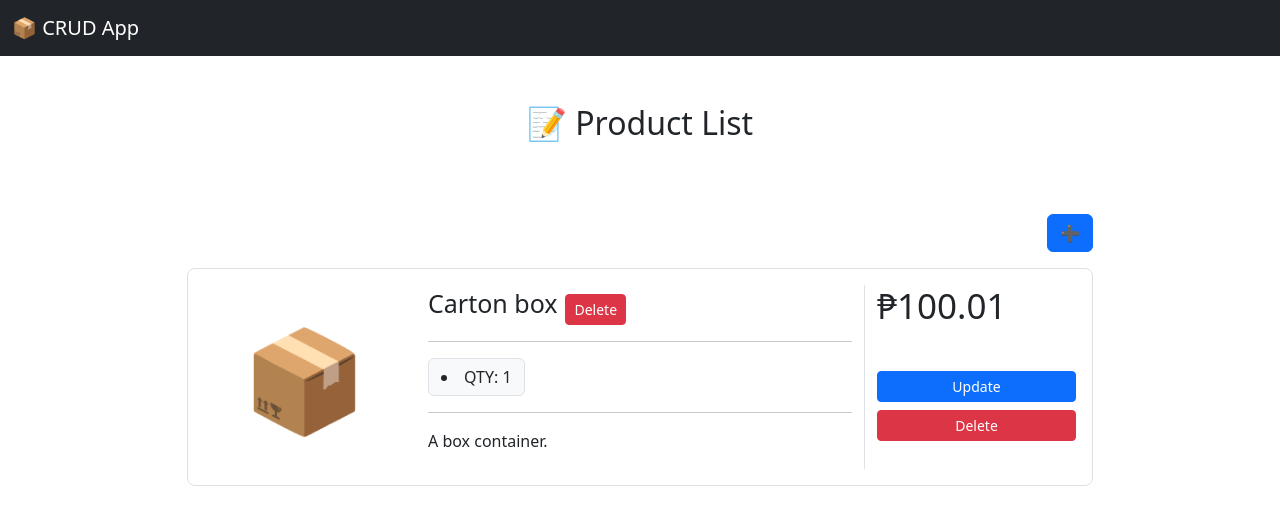
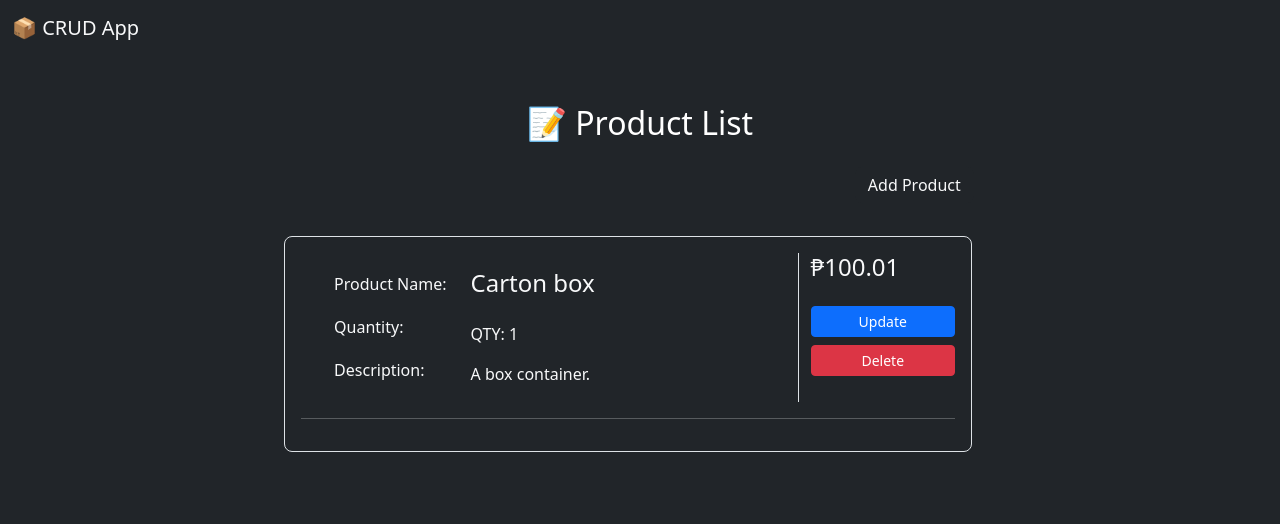
Before and after one commit to PalermoJ12/midtermact2, a Vue app: page / in a window 1280 px wide. Shown: the top 524 px of the page. Built offline with nearby package versions, Linux system fonts and the light colour scheme.

Commit message:
latest commit

```diff
--- a/src/App.vue
+++ b/src/App.vue
@@ -1,9 +1,9 @@
 <template>
-  <div>
+  <div class="vh-100 bg-dark text-white">
     <!-- Navbar -->
     <nav class="navbar navbar-expand-lg navbar-dark bg-dark">
       <div class="container-fluid">
-        <a class="navbar-brand" href="#">
+        <a class="navbar-brand text-light" href="#">
           <span>📦</span>
           CRUD App
         </a>
@@ -17,10 +17,8 @@
 
 <script>
 export default {
-  name: 'App',
-}
+  name: "App",
+};
 </script>
 
-<style>
-
-</style>
+<style></style>
--- a/src/components/CrudMain.vue
+++ b/src/components/CrudMain.vue
@@ -1,118 +1,114 @@
 <template>
   <section>
-      <div class="container py-5 position-relative">
-        <div class="row justify-content-center mb-3">
-          <div class="col-md-12 col-xl-10 d-flex justify-content-end">
-            <button type="button" class="btn btn-primary btn-add" @click="goToAddProductForm" data-bs-toggle="tooltip" data-bs-placement="top" title="Add a Product.">
-              ➕
+    <div class="container row d-flex justify-content-center">
+      <div class="row d-flex justify-content-center mb-3">
+        <div class="d-flex justify-content-end" style="width: 67%">
+          <button
+            type="button"
+            class="btn btn-dark rounded-3 text-light"
+            @click="goToAddProductForm()"
+            data-bs-toggle="tooltip"
+            data-bs-placement="top"
+            title="Add a Product."
+          >
+            <span>Add Product</span>
           </button>
         </div>
       </div>
-        <div class="row justify-content-center mb-3">
-          <div class="col-md-12 col-xl-10">
-            <div class="card shadow-0 border rounded-3">
+      <div class="col-md-8 p-2 row d-flex justify-content-center">
+        <transition-group name="fade" tag="div">
+          <div
+            class="card border rounded-3 col-md-10 mt-2 w-100 bg-dark text-light"
+            v-for="product in products"
+            :key="product.id"
+          >
             <div class="card-body">
+              <ul class="product-list">
+                <li>
                   <div class="row">
-                  <div class="col-md-12 col-lg-3 col-xl-3 mb-4 mb-lg-0 d-flex align-items-center justify-content-center">
-                    <div class="bg-image hover-zoom ripple rounded ripple-surface" style="font-size: 100px;">
-                      📦
-                      <a href="#!">
-                        <div class="hover-overlay">
-                          <div class="mask" style="background-color: rgba(253, 253, 253, 0.15);"></div>
-                        </div>
-                      </a>
+                    <div
+                      class="col-md-6 col-lg-3 col-xl-3 mb-4 mb-lg-0 d-flex justify-content-end align-items-center"
+                    >
+                      <div
+                        class="bg-image hover-zoom ripple rounded ripple-surface"
+                        style="font-size: 100px"
+                      >
+                        <div class="mt-2"><h6>Product Name:</h6></div>
+                        <div class="mt-4"><h6>Quantity:</h6></div>
+                        <div class="mt-4"><h6>Description:</h6></div>
                       </div>
                     </div>
-                  <div class="col-md-6 col-lg-6 col-xl-6">
-                    <!-- Product name -->
-                    <ul class="product-list">
-                      <transition-group name="fade" tag="li">
-                      <li v-for="product in products" :key="product.id">
-                        <span style="font-size: 25px;">{{ product.name }}</span>
-                        <button @click="deleteProduct(product.id)" class="btn btn-danger btn-sm ms-2">Delete</button>
-                      </li>
-                    </transition-group>
-                    </ul>
-                    <hr>
-                    <div class="mt-3 mb-0 text-muted small">
-                      <div class="input-group smaller-container">
-                        <div class="input-group-prepend">
+                    <div class="col-md-6">
+                      <!-- Product Name -->
+                      <h4 class="mt-3">{{ product.name }}</h4>
                       <!-- Product Quantity -->
-                          <div class="input-group-text" id="btnGroupAddon2">
-                            <li v-for="product in products" :key="product.id">
-                              <span>QTY: {{ product.quantity }}</span>
-                            </li>
+                      <p class="mt-4">QTY: {{ product.quantity }}</p>
+                      <!-- Product Description -->
+                      <p class="">{{ product.description }}</p>
+                    </div>
+                    <div
+                      class="col-md-6 col-lg-3 col-xl-3 border-sm-start-none border-start"
+                    >
+                      <!-- Product Price -->
+                      <h4>₱{{ product.price }}</h4>
+                      <div class="d-flex flex-column mt-4">
+                        <button
+                          data-mdb-button-init
+                          data-mdb-ripple-init
+                          class="btn btn-primary btn-sm"
+                          type="button"
+                        >
+                          Update
+                        </button>
+                        <button
+                          @click="deleteProduct(product.id)"
+                          data-mdb-button-init
+                          data-mdb-ripple-init
+                          class="btn btn-danger btn-sm mt-2"
+                          type="button"
+                        >
+                          Delete
+                        </button>
                       </div>
                     </div>
-                        <div class="input-group-append">
-                          <ul class="product-list">
+                  </div>
+                  <hr />
+                </li>
               </ul>
             </div>
           </div>
-                    </div>
-                    <hr>
-                    <!-- Product Description -->
-                    <ul class="product-list">
-                      <li v-for="product in products" :key="product.id">
-                        <span>{{ product.description }}</span>
-                      </li>
-                    </ul>
-                  </div>
-                  <div class="col-md-6 col-lg-3 col-xl-3 border-sm-start-none border-start">
-                    <div class="d-flex flex-row align-items-center mb-1">
-                      <h4 class="mb-1 me-1">
-                        <!-- Product Price -->
-                        <ul class="product-list">
-                          <li v-for="product in products" :key="product.id">
-                            <span style="font-size: 35px;">₱{{ product.price }}</span>
-                          </li>
-                        </ul>
-                      </h4>
-                    </div>
-                    <div class="d-flex flex-column mt-4">
-                      <button data-mdb-button-init data-mdb-ripple-init class="btn btn-primary btn-sm" type="button">Update</button>
-                      <button data-mdb-button-init data-mdb-ripple-init class="btn btn-danger btn-sm mt-2" type="button">Delete</button>
-                    </div>
-                  </div>
-                </div>
-              </div>
-            </div>
-          </div>
+        </transition-group>
       </div>
     </div>
   </section>
 </template>
-
 
 <script>
 export default {
   computed: {
     products() {
       return this.$store.state.products;
-      }
+    },
   },
   methods: {
     goToAddProductForm() {
-        this.$router.push('/add-product');
+      this.$router.push("/add-product");
     },
     deleteProduct(productId) {
-      if (confirm('Are you sure you want to delete this product?')) {
+      if (confirm("Are you sure you want to delete this product?")) {
         // Use Vue's nextTick to ensure the product is removed after the confirm dialog
         this.$nextTick(() => {
-          this.$store.commit('deleteProduct', productId);
+          this.$store.commit("deleteProduct", productId);
           this.saveToLocalStorage();
         });
       }
     },
     saveToLocalStorage() {
-        localStorage.setItem('products', JSON.stringify(this.products));
-      }
+      localStorage.setItem("products", JSON.stringify(this.products));
     },
-  }
+  },
+};
 </script>
-
-
-
 
 <style scoped>
 .container-with-margin {
@@ -139,7 +135,8 @@
   margin-bottom: 5px;
   font-size: 16px;
 }
-  .fade-enter-active, .fade-leave-active {
+.fade-enter-active,
+.fade-leave-active {
   transition: opacity 0.5s;
 }
 .fade-enter, .fade-leave-to /* .fade-leave-active in <2.1.8 */ {
--- a/src/components/ProductForm.vue
+++ b/src/components/ProductForm.vue
@@ -3,18 +3,39 @@
     <form @submit.prevent="addProduct">
       <div class="mb-3">
         <label for="productName" class="form-label">Product Name</label>
-          <input type="text" class="form-control" id="productName" v-model="product.name" required>
+        <input
+          type="text"
+          class="form-control"
+          id="productName"
+          v-model="product.name"
+          required
+        />
       </div>
       <div class="mb-3">
         <label for="productDescription" class="form-label">Description</label>
-          <textarea class="form-control" id="productDescription" v-model="product.description" required></textarea>
+        <textarea
+          class="form-control"
+          id="productDescription"
+          v-model="product.description"
+          required
+        ></textarea>
       </div>
       <div class="mb-3">
         <label for="productPrice" class="form-label">Price</label>
-          <input type="number" class="form-control" id="productPrice" v-model="product.price" required>
+        <input
+          type="number"
+          class="form-control"
+          id="productPrice"
+          v-model="product.price"
+          required
+        />
       </div>
-        <button type="submit" class="btn btn-primary m-2" @click="addProduct">Add Product</button>
-        <button type="button" class="btn btn-secondary m-2" @click="cancelAdd">Cancel</button>
+      <button type="submit" class="btn btn-primary m-2" @click="addProduct">
+        Add Product
+      </button>
+      <button type="button" class="btn btn-secondary m-2" @click="cancelAdd">
+        Cancel
+      </button>
     </form>
   </div>
 </template>
@@ -24,20 +45,20 @@
   data() {
     return {
       product: {
-          name: '',
-          description: '',
-          price: null
-        }
+        name: "",
+        description: "",
+        price: null,
+      },
     };
   },
   methods: {
     addProduct() {
-        this.$store.commit('addProduct', this.product);
-        this.$router.push('/');
+      this.$store.commit("addProduct", this.product);
+      this.$router.push("/");
     },
     cancelAdd() {
-        this.$router.push('/');
-      }
-    }
-  }
+      this.$router.push("/");
+    },
+  },
+};
 </script>
--- a/src/store/products.js
+++ b/src/store/products.js
@@ -1,20 +1,27 @@
-import { createStore } from 'vuex'
+import { createStore } from "vuex";
 
 export default createStore({
   state: {
-    products: JSON.parse(localStorage.getItem('products')) || [
-      { id: 1, name: "Carton box", quantity: 1, description: "A box container.", price: 100.01 }
-    ]
+    products: [
+      {
+        id: 1,
+        name: "Carton box",
+        quantity: 1,
+        description: "A box container.",
+        price: 100.01,
+      },
+    ],
   },
   mutations: {
     addProduct(state, product) {
       product.id = state.products.length + 1;
-      state.products.push({...product, quantity: 1});
-      localStorage.setItem('products', JSON.stringify(state.products));
+      state.products.push({ ...product, quantity: 1 });
     },
     deleteProduct(state, productId) {
-      state.products = state.products.filter(product => product.id !== productId);
-      localStorage.setItem('products', JSON.stringify(state.products));
-    }
-  }
+      state.products = state.products.filter(
+        (product) => product.id !== productId
+      );
+      localStorage.setItem("products", JSON.stringify(state.products));
+    },
+  },
 });
--- a/src/views/ProductView.vue
+++ b/src/views/ProductView.vue
@@ -1,16 +1,16 @@
 <template>
-    <div>
+  <div class="">
     <h1 class="mt-5">Add New Product</h1>
     <product-form></product-form>
   </div>
 </template>
 
 <script>
-  import ProductForm from '@/components/ProductForm.vue';
+import ProductForm from "@/components/ProductForm.vue";
 
 export default {
   components: {
-      ProductForm
-    }
-  }
+    ProductForm,
+  },
+};
 </script>
```
Also changed, not shown: src/views/CrudMainView.vue (+4 -4 lines). Lines whose indentation alone changed are shown as unchanged.
